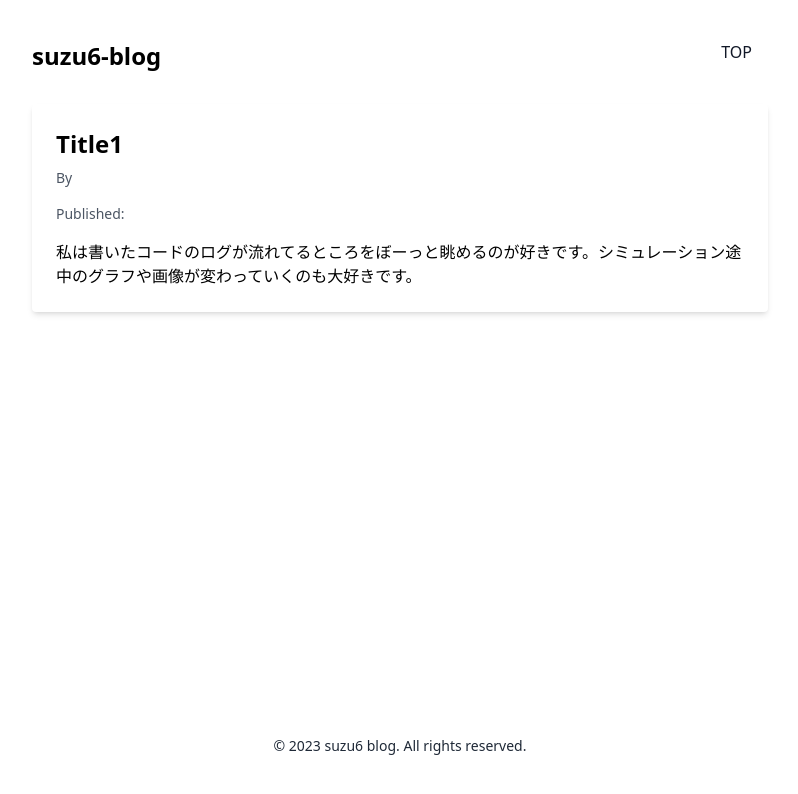
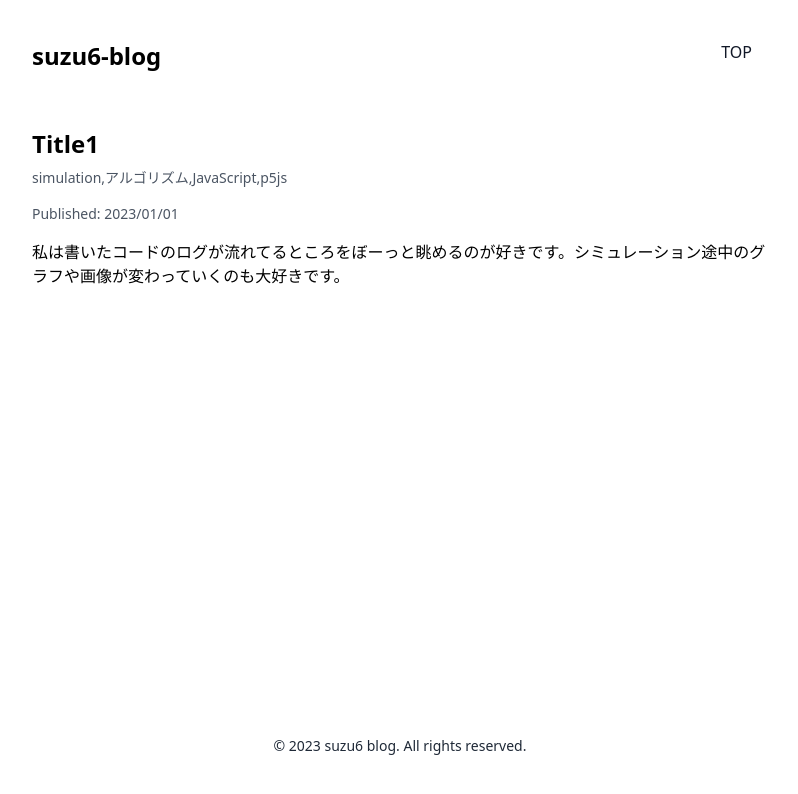
Before and after one commit to suzu6/next-ts-notion-blog, a Next.js app: page /posts/1 in a window 1280 px wide. Shown: the top 794 px of the page, without its empty margins (240-1038 px from the left). Built offline with nearby package versions, Linux system fonts and the light colour scheme.

Commit message:
#7 ページのレイアウトを修正

```diff
--- a/src/app/posts/[slug]/page.module.css
+++ b/src/app/posts/[slug]/page.module.css
@@ -1,3 +1,9 @@
 h1 {
   @apply text-lg;
 }
+
+a {
+  @apply text-primary-500;
+  @apply hover:text-primary-600;
+  @apply dark:hover:text-primary-400;
+}
--- a/src/app/posts/[slug]/page.tsx
+++ b/src/app/posts/[slug]/page.tsx
@@ -1,8 +1,24 @@
+'use client'
+
+import { usePathname } from 'next/navigation'
 import BlogContent from '@/components/BlogContent'
 import samplePosts from '@/data/samplePosts'
 
-export default function Home() {
-  const post = samplePosts[0]
+function getPostBySlug(slug: string | undefined) {
+  if (!slug) return
+  return samplePosts.find((post) => post.id === slug)
+}
+
+const BlogSlugPage = () => {
+  // usePathname() return ex '/post/1'
+  const slug = usePathname()?.split('/').pop()
+  console.info(slug)
+  const post = getPostBySlug(slug)
+
+  if (!post) {
+    console.log(`Failed to find post for slug: ${slug}`)
+    return <h1>404 - Page Not Found</h1>
+  }
 
   return (
     <>
@@ -10,3 +26,5 @@ export default function Home() {
     </>
   )
 }
+
+export default BlogSlugPage
--- a/src/components/BlogContent/index.tsx
+++ b/src/components/BlogContent/index.tsx
@@ -7,12 +7,10 @@ interface BlogContentProps {
 
 const BlogContent: React.FC<BlogContentProps> = ({ post }) => {
   return (
-    <div className='mb-8 rounded bg-white p-6 shadow-md'>
+    <div className='mb-8 bg-white py-6'>
       <h1 className='mb-2 text-2xl font-bold'>{post.title}</h1>
-      <p className='mb-4 text-sm text-gray-600'>By {post.author}</p>
-      <p className='mb-4 text-sm text-gray-600'>
-        Published: {post.publishedDate}
-      </p>
+      <p className='mb-4 text-sm text-gray-600'>{post.tags}</p>
+      <p className='mb-4 text-sm text-gray-600'>Published: {post.createdAt}</p>
       <div
         className='prose'
         dangerouslySetInnerHTML={{ __html: post.content }}
```
